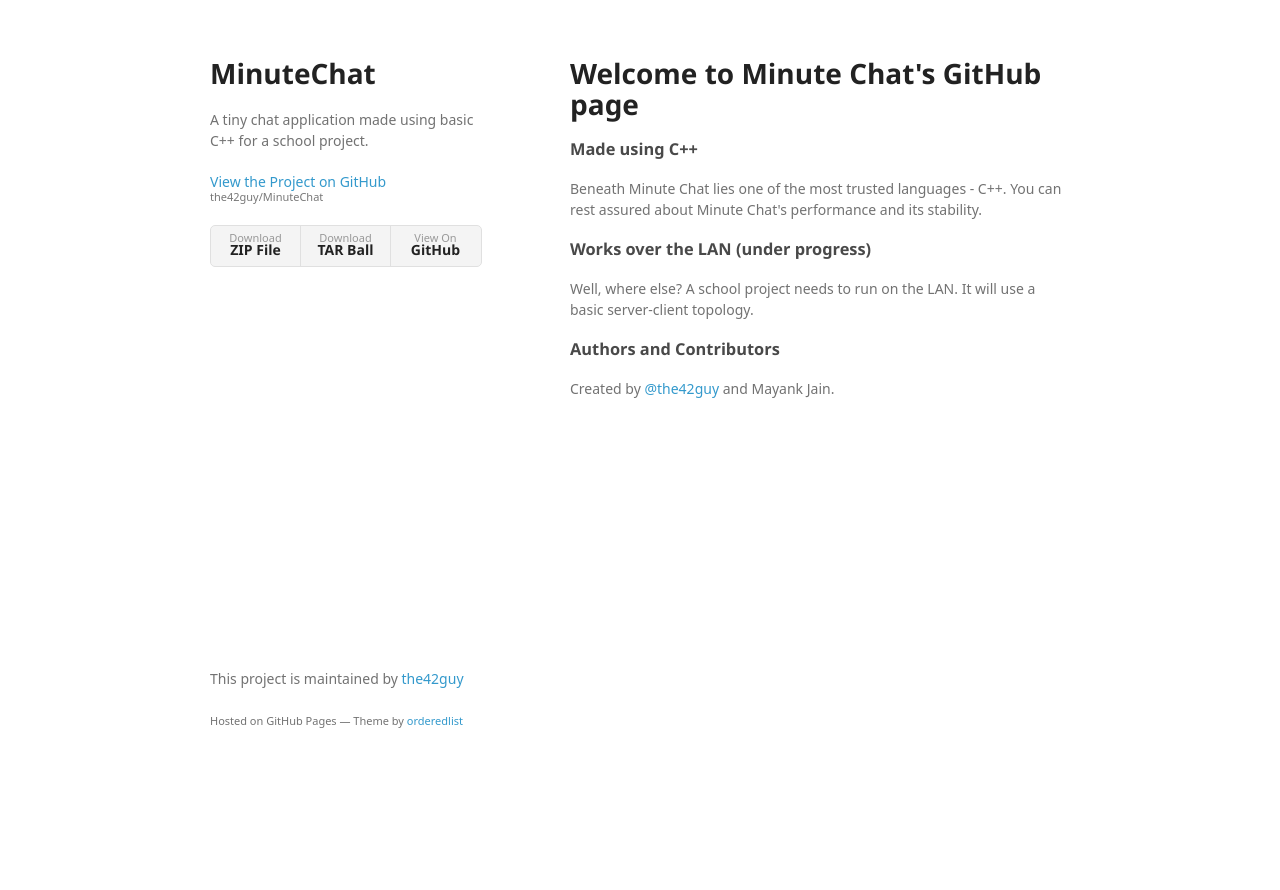
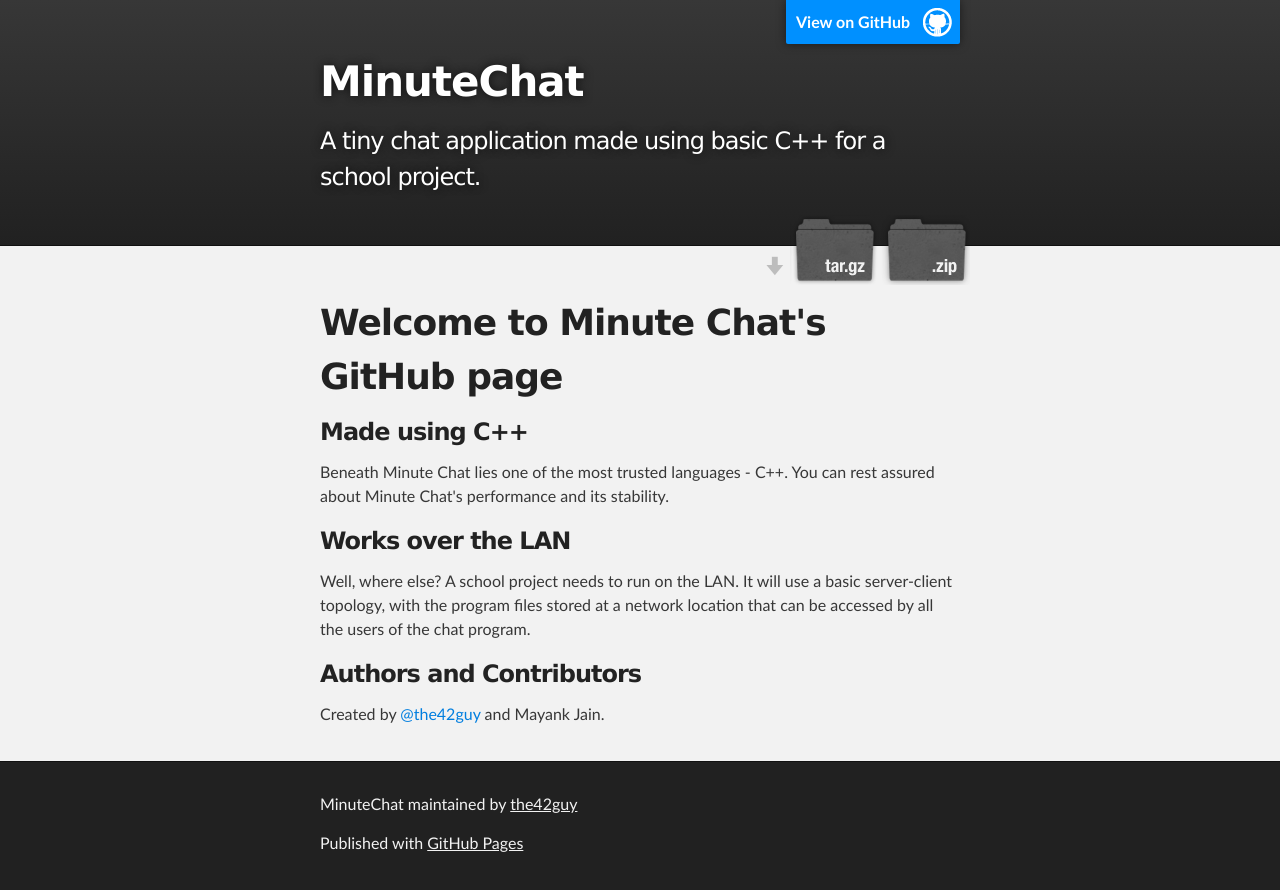
Before and after one commit to the42guy/MinuteChat, a plain HTML site: page index.html in a window 1280 px wide. Before the commit the page ends 800 px from the top, so only its background shows below. Drawn offline with Linux system fonts and the light colour scheme; a web font is replaced by a local one.

Commit message:
Create gh-pages branch via GitHub

```diff
--- a/index.html
+++ b/index.html
@@ -1,33 +1,36 @@
-<!doctype html>
+<!DOCTYPE html>
 <html>
+
   <head>
-    <meta charset="utf-8">
+    <meta charset='utf-8'>
     <meta http-equiv="X-UA-Compatible" content="chrome=1">
-    <title>MinuteChat by the42guy</title>
+    <meta name="description" content="MinuteChat : A tiny chat application made using basic C++ for a school project.">
 
-    <link rel="stylesheet" href="stylesheets/styles.css">
-    <link rel="stylesheet" href="stylesheets/github-light.css">
-    <meta name="viewport" content="width=device-width">
-    <!--[if lt IE 9]>
-    <script src="//html5shiv.googlecode.com/svn/trunk/html5.js"></script>
-    <![endif]-->
+    <link rel="stylesheet" type="text/css" media="screen" href="stylesheets/stylesheet.css">
+
+    <title>MinuteChat</title>
   </head>
+
   <body>
-    <div class="wrapper">
-      <header>
-        <h1>MinuteChat</h1>
-        <p>A tiny chat application made using basic C++ for a school project.</p>
 
-        <p class="view"><a href="https://github.com/the42guy/MinuteChat">View the Project on GitHub <small>the42guy/MinuteChat</small></a></p>
+    <!-- HEADER -->
+    <div id="header_wrap" class="outer">
+        <header class="inner">
+          <a id="forkme_banner" href="https://github.com/the42guy/MinuteChat">View on GitHub</a>
 
+          <h1 id="project_title">MinuteChat</h1>
+          <h2 id="project_tagline">A tiny chat application made using basic C++ for a school project.</h2>
 
-        <ul>
-          <li><a href="https://github.com/the42guy/MinuteChat/zipball/master">Download <strong>ZIP File</strong></a></li>
-          <li><a href="https://github.com/the42guy/MinuteChat/tarball/master">Download <strong>TAR Ball</strong></a></li>
-          <li><a href="https://github.com/the42guy/MinuteChat">View On <strong>GitHub</strong></a></li>
-        </ul>
-      </header>
-      <section>
+            <section id="downloads">
+              <a class="zip_download_link" href="https://github.com/the42guy/MinuteChat/zipball/master">Download this project as a .zip file</a>
+              <a class="tar_download_link" href="https://github.com/the42guy/MinuteChat/tarball/master">Download this project as a tar.gz file</a>
+            </section>
+        </header>
+    </div>
+
+    <!-- MAIN CONTENT -->
+    <div id="main_content_wrap" class="outer">
+      <section id="main_content" class="inner">
         <h1>
 <a id="welcome-to-minute-chats-github-page" class="anchor" href="#welcome-to-minute-chats-github-page" aria-hidden="true"><span aria-hidden="true" class="octicon octicon-link"></span></a>Welcome to Minute Chat's GitHub page</h1>
 
@@ -37,21 +40,26 @@
 <p>Beneath Minute Chat lies one of the most trusted languages - C++. You can rest assured about Minute Chat's performance and its stability.</p>
 
 <h3>
-<a id="works-over-the-lan-under-progress" class="anchor" href="#works-over-the-lan-under-progress" aria-hidden="true"><span aria-hidden="true" class="octicon octicon-link"></span></a>Works over the LAN (under progress)</h3>
+<a id="works-over-the-lan" class="anchor" href="#works-over-the-lan" aria-hidden="true"><span aria-hidden="true" class="octicon octicon-link"></span></a>Works over the LAN</h3>
 
-<p>Well, where else? A school project needs to run on the LAN. It will use a basic server-client topology.</p>
+<p>Well, where else? A school project needs to run on the LAN. It will use a basic server-client topology, with the program files stored at a network location that can be accessed by all the users of the chat program.</p>
 
 <h3>
 <a id="authors-and-contributors" class="anchor" href="#authors-and-contributors" aria-hidden="true"><span aria-hidden="true" class="octicon octicon-link"></span></a>Authors and Contributors</h3>
 
 <p>Created by <a href="https://github.com/the42guy" class="user-mention">@the42guy</a> and Mayank Jain.</p>
       </section>
-      <footer>
-        <p>This project is maintained by <a href="https://github.com/the42guy">the42guy</a></p>
-        <p><small>Hosted on GitHub Pages &mdash; Theme by <a href="https://github.com/orderedlist">orderedlist</a></small></p>
+    </div>
+
+    <!-- FOOTER  -->
+    <div id="footer_wrap" class="outer">
+      <footer class="inner">
+        <p class="copyright">MinuteChat maintained by <a href="https://github.com/the42guy">the42guy</a></p>
+        <p>Published with <a href="https://pages.github.com">GitHub Pages</a></p>
       </footer>
     </div>
-    <script src="javascripts/scale.fix.js"></script>
+
+
 
   </body>
 </html>
--- a/params.json
+++ b/params.json
@@ -1,6 +1,6 @@
 {
   "name": "MinuteChat",
   "tagline": "A tiny chat application made using basic C++ for a school project.",
-  "body": "# Welcome to Minute Chat's GitHub page\r\n\r\n### Made using C++\r\nBeneath Minute Chat lies one of the most trusted languages - C++. You can rest assured about Minute Chat's performance and its stability.\r\n\r\n### Works over the LAN (under progress)\r\nWell, where else? A school project needs to run on the LAN. It will use a basic server-client topology.\r\n\r\n### Authors and Contributors\r\nCreated by @the42guy and Mayank Jain.\r\n",
+  "body": "# Welcome to Minute Chat's GitHub page\r\n\r\n### Made using C++\r\nBeneath Minute Chat lies one of the most trusted languages - C++. You can rest assured about Minute Chat's performance and its stability.\r\n\r\n### Works over the LAN \r\nWell, where else? A school project needs to run on the LAN. It will use a basic server-client topology, with the program files stored at a network location that can be accessed by all the users of the chat program.\r\n\r\n### Authors and Contributors\r\nCreated by @the42guy and Mayank Jain.\r\n",
   "note": "Don't delete this file! It's used internally to help with page regeneration."
 }
```
